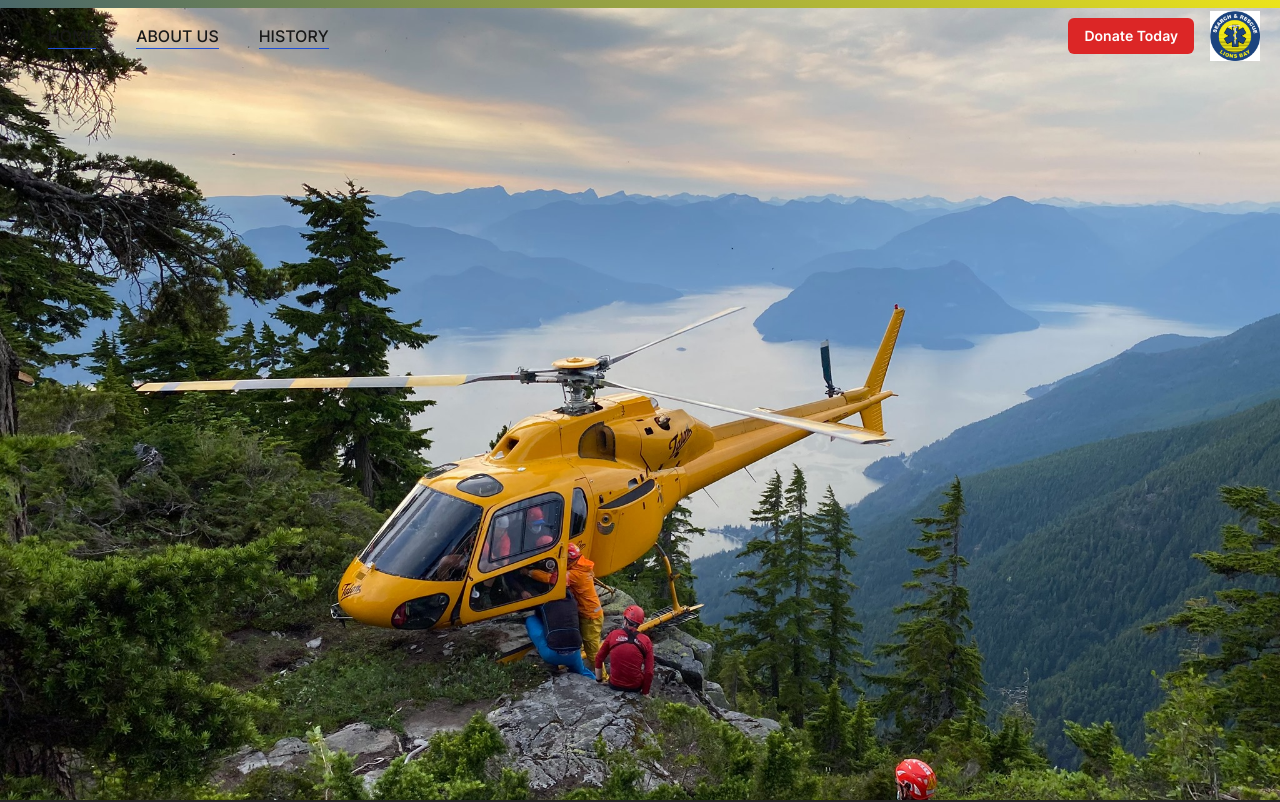
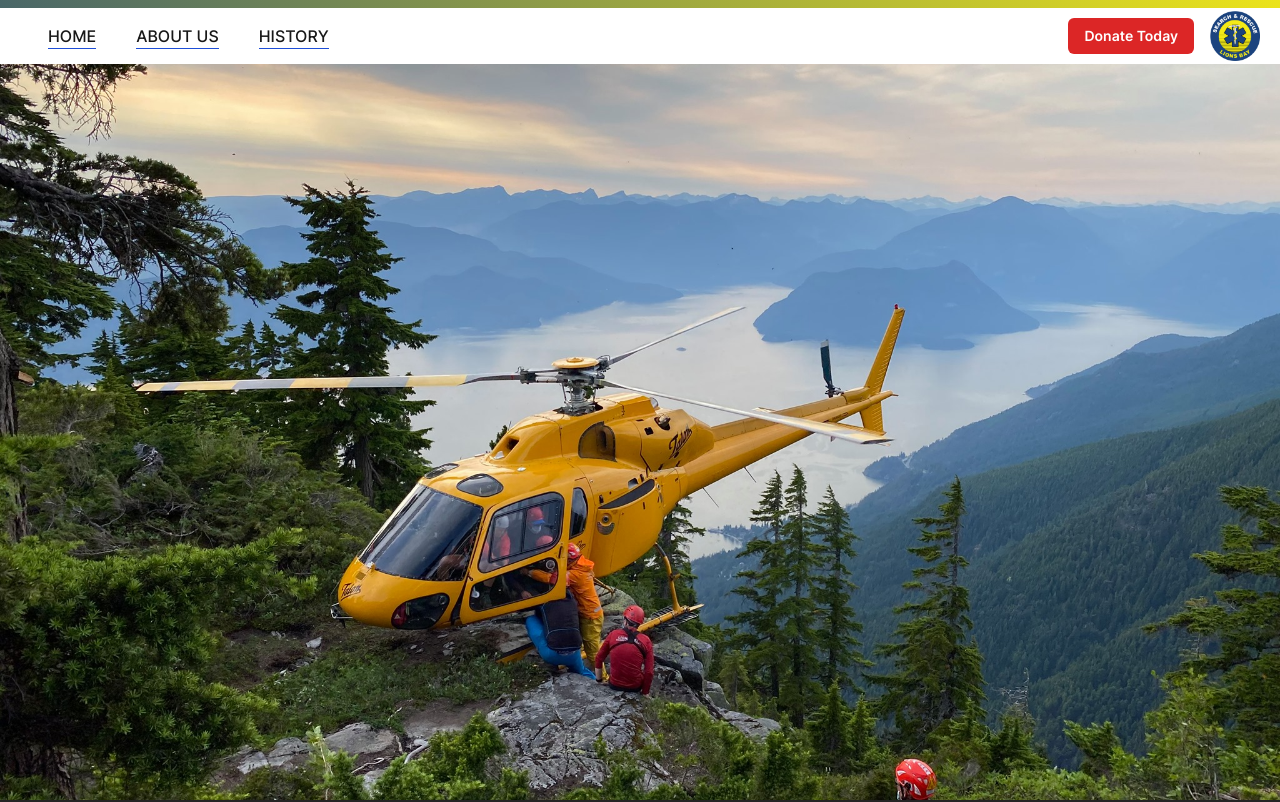
Before and after one commit to jacobsch/lbsar.com, a Next.js app: page / in a window 1280 px wide. Shown: the top 802 px of the page. Built offline with nearby package versions, Linux system fonts and the light colour scheme.

Commit message:
Disable transparent header on landing page

```diff
--- a/src/pages/index.tsx
+++ b/src/pages/index.tsx
@@ -13,7 +13,7 @@ import Section from '$/ui/Section';
 
 export default function HomePage() {
   return (
-    <Layout>
+    <Layout transparentHeader={false}>
       <Seo />
 
       <main>
```
